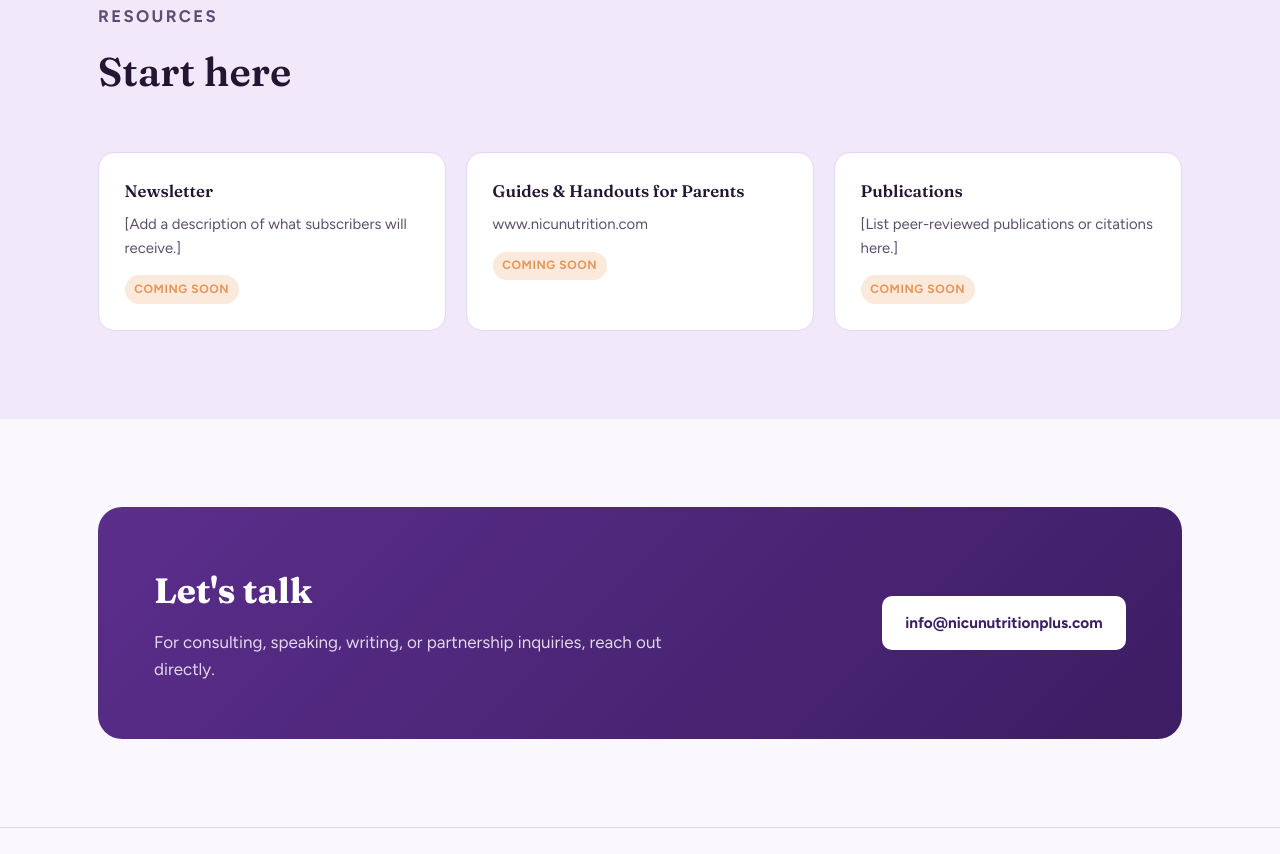
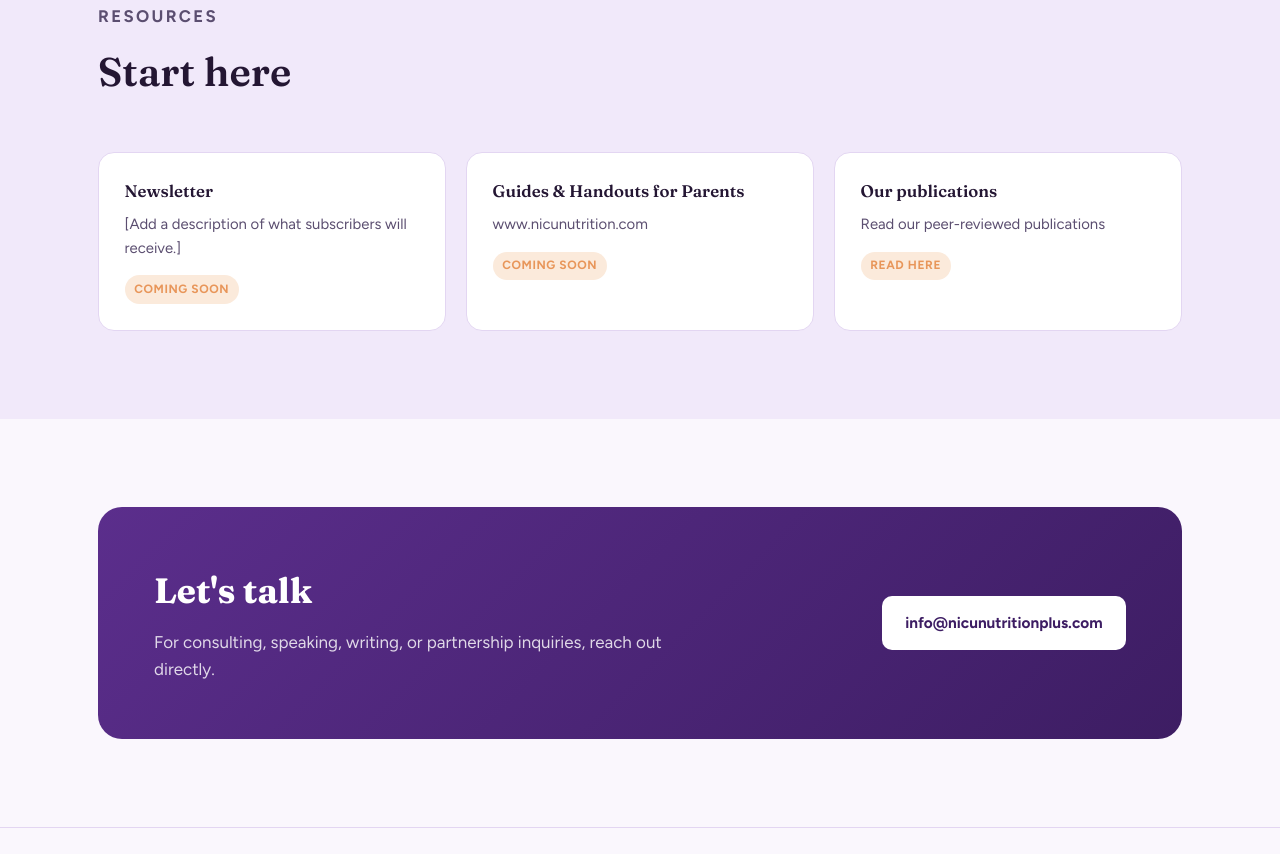
Before and after one commit to nicunutritionplus/nicunutritionplus, a plain HTML site: page index.html in a window 1280 px wide. Shown: the part 4876-5730 px from the top of the page. Drawn offline with Linux system fonts and the light colour scheme.

Commit message:
Update index.html

```diff
--- a/index.html
+++ b/index.html
@@ -617,10 +617,10 @@
           <span class="badge-soon" data-i18n-en>Coming soon</span><span class="badge-soon" data-i18n-es>Próximamente</span>
         </div>
         <div class="resource-card">
-          <h3 data-i18n-en>Publications</h3><h3 data-i18n-es>Publicaciones</h3>
-          <p data-i18n-en>[List peer-reviewed publications or citations here.]</p>
-          <p data-i18n-es>[Enumere publicaciones revisadas por pares o citas aquí.]</p>
-          <span class="badge-soon" data-i18n-en>Coming soon</span><span class="badge-soon" data-i18n-es>Próximamente</span>
+          <h3 data-i18n-en>Our publications</h3><h3 data-i18n-es>Nuestras publicaciones</h3>
+          <p data-i18n-en>Read our peer-reviewed publications</p>
+          <p data-i18n-es>Léa nuestras publicaciones revisadas por pares</p>
+          <span class="badge-soon" data-i18n-en href="https//neonatalnutritionresearch.com">Read here</span><span class="badge-soon" data-i18n-es>Próximamente</span>
         </div>
       </div>
     </div>
```
